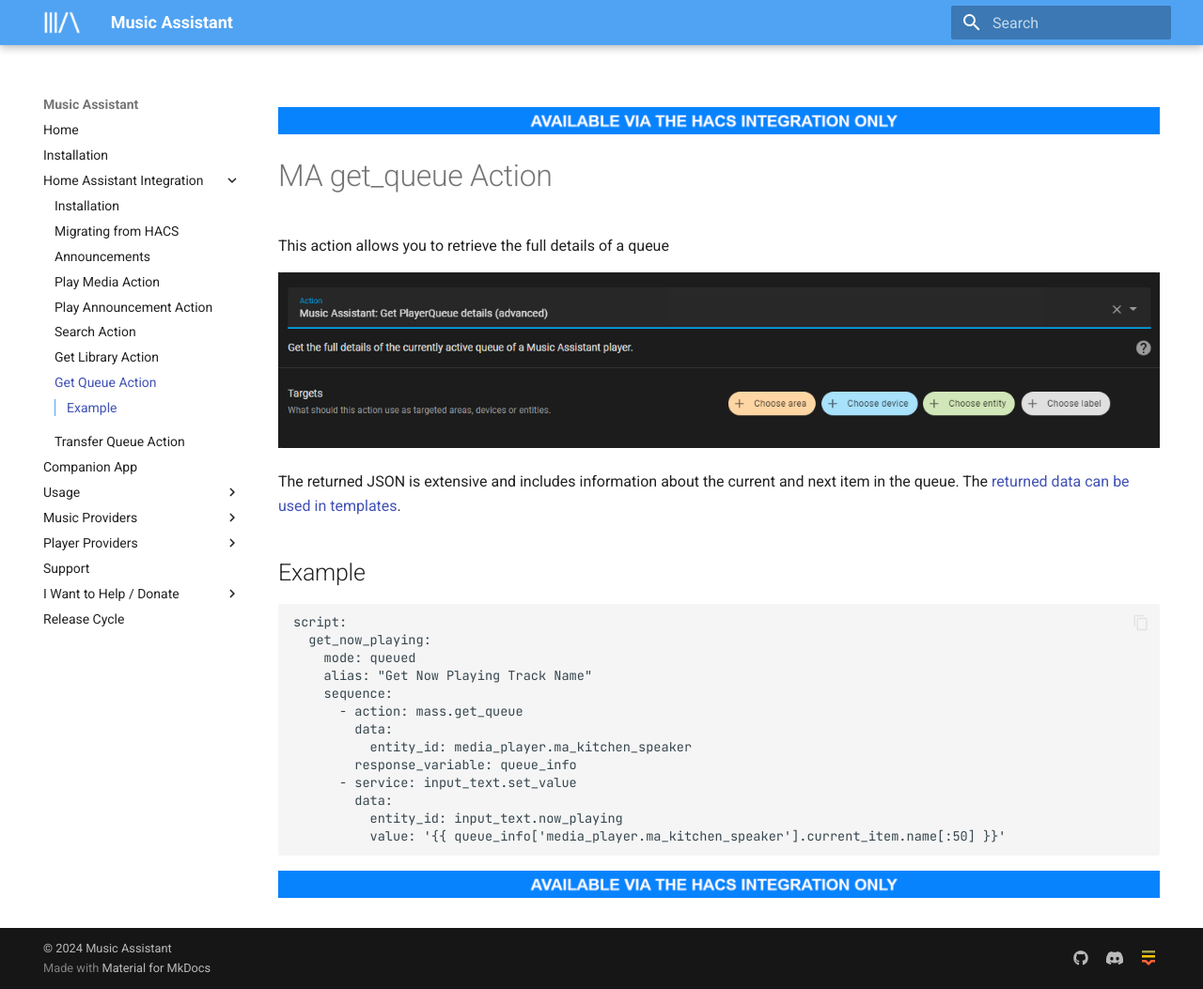
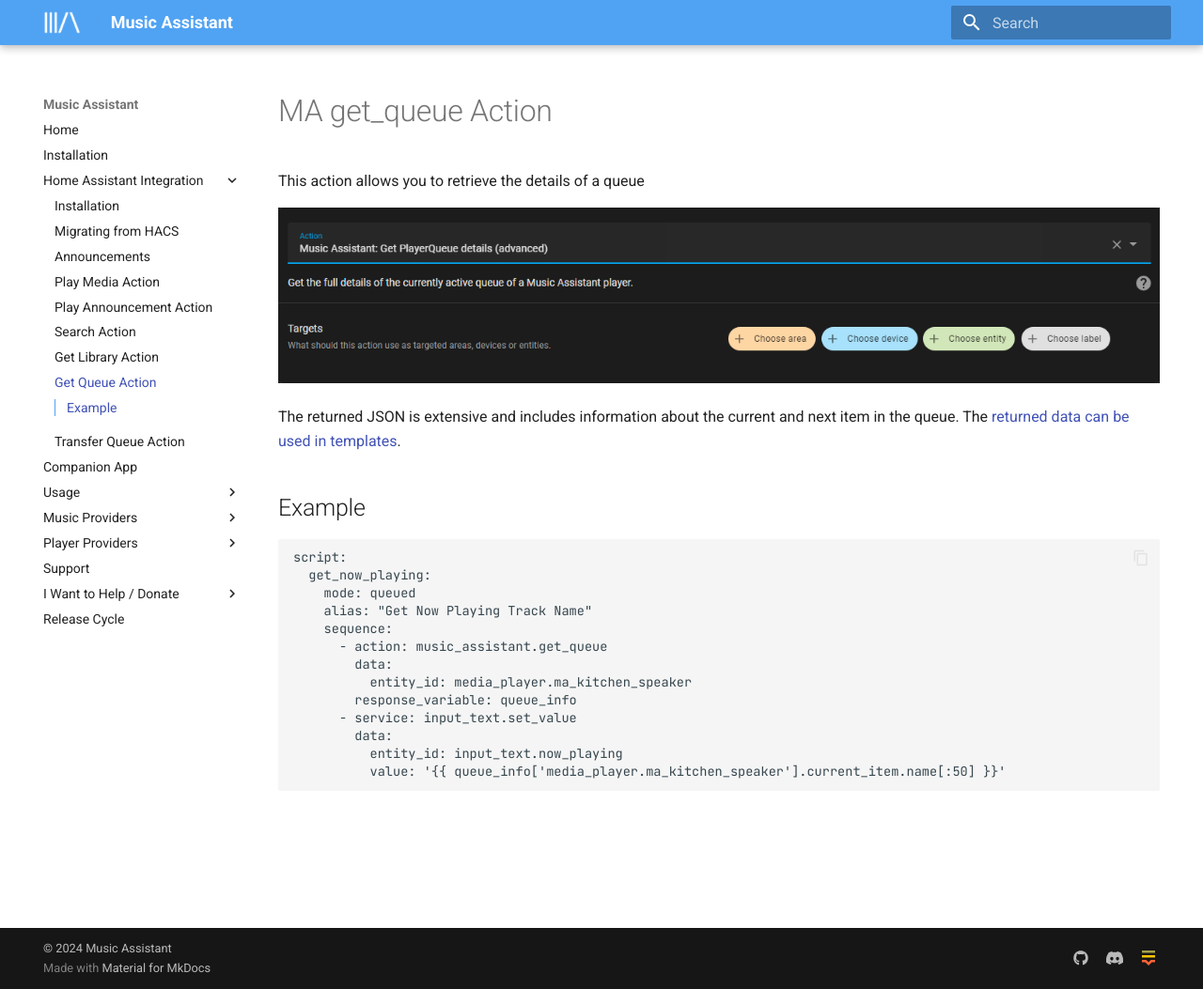
Before and after one commit to pwbriggs/music-assistant.github.io, an MkDocs documentation site: the page built from docs/faq/get_queue.md, in a window 1280 px wide and 1053 px high. Shown: the whole window at 94% size. Built offline with MkDocs 1.6.1 and Material for MkDocs 9.7.7, drawn with Linux system fonts in a browser that asks for light colours.

Commit message:
Update get_queue.md

````diff
--- a/docs/faq/get_queue.md
+++ b/docs/faq/get_queue.md
@@ -1,8 +1,6 @@
-![HACS only](../assets/HACS-only.png)
-
 # MA get_queue Action
 
-This action allows you to retrieve the full details of a queue
+This action allows you to retrieve the details of a queue
 
 ![image](../assets/screenshots/service-call/get_queue.png)
 
@@ -16,7 +14,7 @@
     mode: queued
     alias: "Get Now Playing Track Name"
     sequence:
-      - action: mass.get_queue
+      - action: music_assistant.get_queue
         data:
           entity_id: media_player.ma_kitchen_speaker
         response_variable: queue_info
@@ -25,4 +23,3 @@
           entity_id: input_text.now_playing
           value: '{{ queue_info['media_player.ma_kitchen_speaker'].current_item.name[:50] }}'
 ```
-![HACS only](../assets/HACS-only.png)
````
